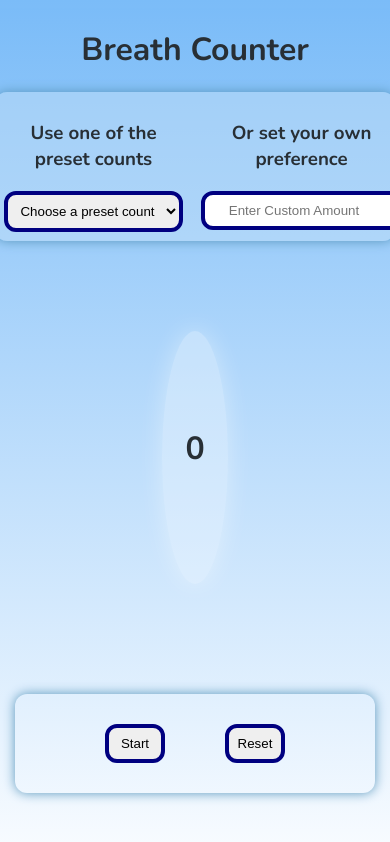
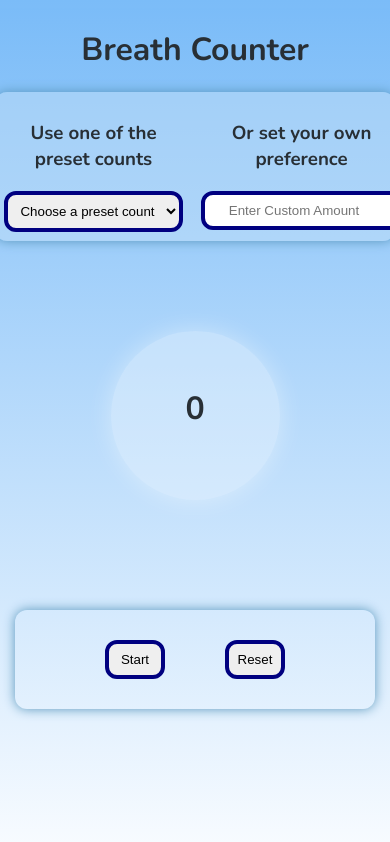
Before and after one commit to daijha/breathcounter, a React (Vite) app in the folder frontend/: page / in a window 390 px wide. Built offline with nearby package versions, Linux system fonts and the light colour scheme.

Commit message:
added media query

```diff
--- a/frontend/src/App.css
+++ b/frontend/src/App.css
@@ -111,8 +111,6 @@ button {
   justify-content: center;
   height: 30%;
   z-index: 0;
-
-
 }
 h2 {
   text-align: center;
@@ -139,5 +137,21 @@ h1 {
   text-align: center;
   z-index: 0;
   margin-top: 5%;
+}
 
+@media (max-width: 600px) {
+  .breathCounter {
+    height: 20vh;
+    width: 20vh; /* use vh to keep it perfectly round */
+    border-width: 3px; /* optional: thinner border on small screens */
+  }
+
+  .breathText h1 {
+    font-size: 1rem; /* adjust text size */
+    left: 50%;
+    transform: translateX(-50%);
+  }
+  .complete {
+    font-size: 0.5rem;
+  }
 }
```
